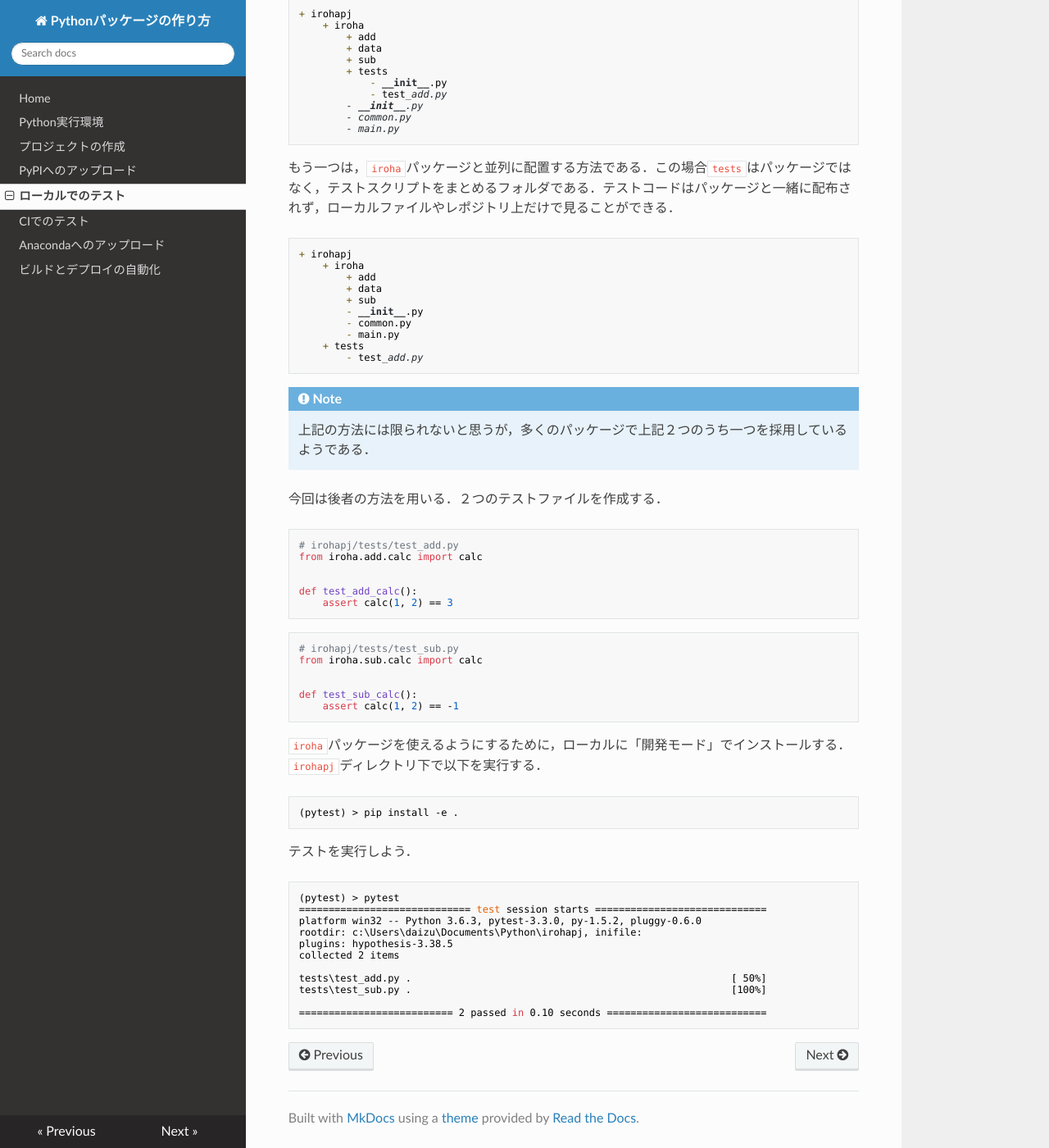
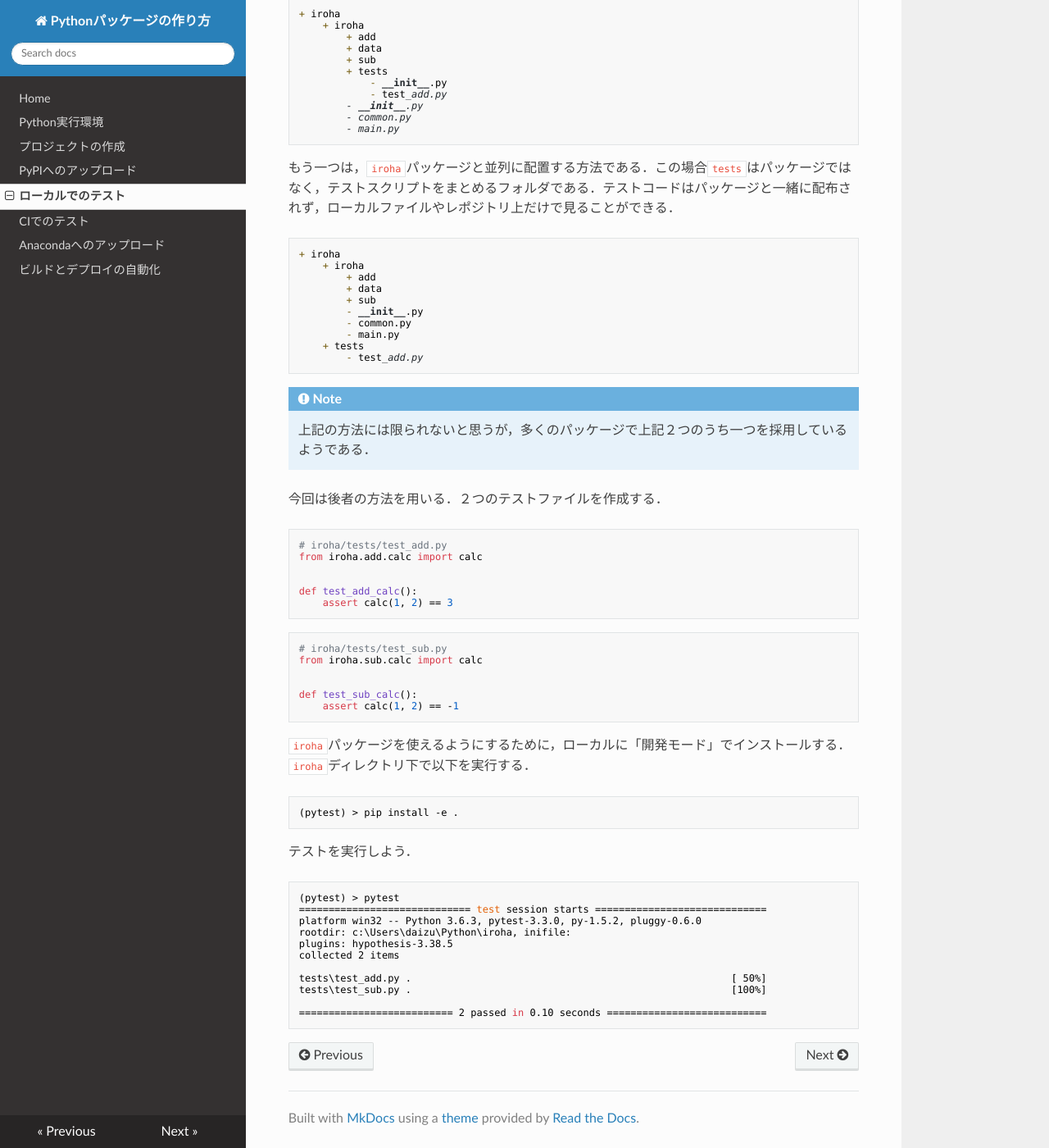
Before and after one commit to daizutabi/iroha, an MkDocs documentation site: the page built from docs/sources/local-test.md, in a window 1280 px wide and 1400 px high, scrolled down 745 px. Shown: the whole window at 82% size. Built offline with MkDocs 1.6.1, drawn with Linux system fonts in a browser that asks for light colours; nearby versions of some CDN libraries; old or Windows-style settings are respelled for this version of MkDocs; some of the changed text lies outside the part shown.

Commit message:
Update documents

````diff
--- a/docs/sources/local-test.md
+++ b/docs/sources/local-test.md
@@ -12,10 +12,10 @@
 !!! Note
     `conda install pytest`のみだと，Python 3.5がインストールされてしまったので，pytestの前にpythonをインストールしている．
 
-`irohapj`のディレクトリ構造は以下のようになっていた．
+`iroha`のディレクトリ構造は以下のようになっていた．
 
 ```
-+ irohapj
++ iroha
     + iroha
         + add
         + data
@@ -28,7 +28,7 @@
 テストディレクトリ`tests`の配置方法は２つある．一つは，`iroha`パッケージのサブパッケージとする方法である．この場合，テストコードもパッケージ本体の中に含まれていて，`pip install`時に`iroha`パッケージとともに配布される．
 
 ```
-+ irohapj
++ iroha
     + iroha
         + add
         + data
@@ -44,7 +44,7 @@
 もう一つは，`iroha`パッケージと並列に配置する方法である．この場合`tests`はパッケージではなく，テストスクリプトをまとめるフォルダである．テストコードはパッケージと一緒に配布されず，ローカルファイルやレポジトリ上だけで見ることができる．
 
 ```
-+ irohapj
++ iroha
     + iroha
         + add
         + data
@@ -62,7 +62,7 @@
 今回は後者の方法を用いる．２つのテストファイルを作成する．
 
 ```python
-# irohapj/tests/test_add.py
+# iroha/tests/test_add.py
 from iroha.add.calc import calc
 
 
@@ -71,7 +71,7 @@ def test_add_calc():
 ```
 
 ```python
-# irohapj/tests/test_sub.py
+# iroha/tests/test_sub.py
 from iroha.sub.calc import calc
 
 
@@ -79,7 +79,7 @@ def test_sub_calc():
     assert calc(1, 2) == -1
 ```
 
-`iroha`パッケージを使えるようにするために，ローカルに「開発モード」でインストールする．`irohapj`ディレクトリ下で以下を実行する．
+`iroha`パッケージを使えるようにするために，ローカルに「開発モード」でインストールする．`iroha`ディレクトリ下で以下を実行する．
 
 ```bash
 (pytest) > pip install -e .
@@ -91,7 +91,7 @@ def test_sub_calc():
 (pytest) > pytest
 ============================= test session starts =============================
 platform win32 -- Python 3.6.3, pytest-3.3.0, py-1.5.2, pluggy-0.6.0
-rootdir: c:\Users\daizu\Documents\Python\irohapj, inifile:
+rootdir: c:\Users\daizu\Python\iroha, inifile:
 plugins: hypothesis-3.38.5
 collected 2 items
 
````
Also changed, not shown: docs/sources/ci-test.md (+7 -7 lines), docs/sources/project.md (+3 -3 lines).
